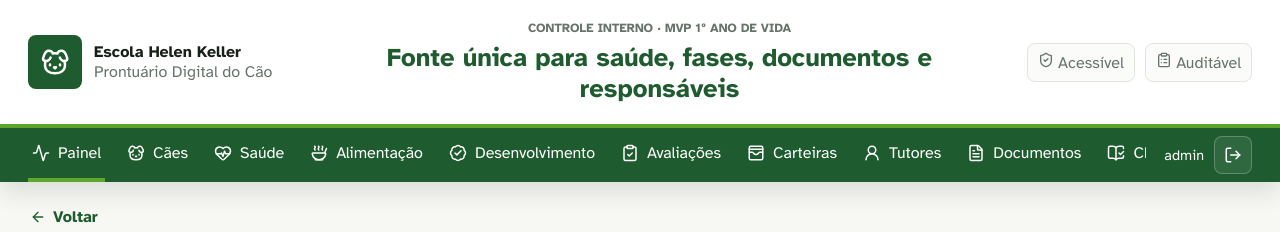
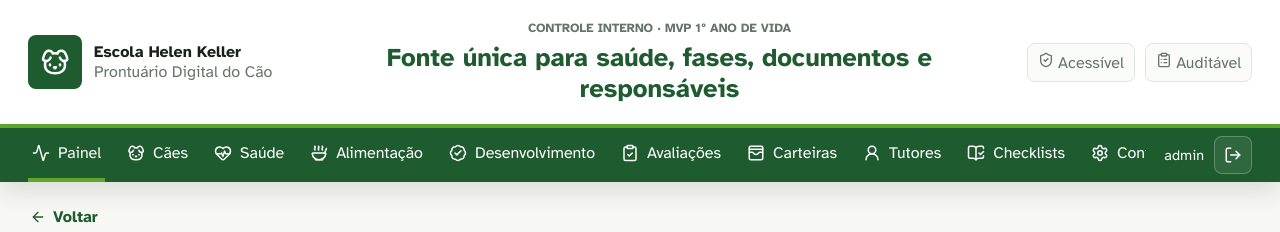
Before and after one commit to RuanZabel/H_KELLER, a React (Vite) app: page /#/painel in a window 1280 px wide. Shown: the top 232 px of the page. Built offline with nearby package versions, Linux system fonts and the light colour scheme; sample sign-in values are in the browser's storage.

Commit message:
retirando o menu documentos

```diff
--- a/src/components/layout/AppLayout.jsx
+++ b/src/components/layout/AppLayout.jsx
@@ -7,7 +7,7 @@ import {
 import { NavLink, Outlet } from 'react-router-dom';
 import BackButton from '../common/BackButton.jsx';
 import { useAuth } from '../../context/AuthContext.jsx';
-import { privateRoutes } from '../../routes/routeConfig.jsx';
+import { navigationRoutes } from '../../routes/routeConfig.jsx';
 
 export default function AppLayout() {
   const { logout, user } = useAuth();
@@ -17,7 +17,7 @@ export default function AppLayout() {
       <Header />
       <nav className="top-nav" aria-label="Navegação principal">
         <div className="nav-scroll">
-          {privateRoutes.map((item) => <NavItem key={item.path} {...item} />)}
+          {navigationRoutes.map((item) => <NavItem key={item.path} {...item} />)}
         </div>
         <div className="session-menu">
           <span>{user?.role}</span>
--- a/src/routes/routeConfig.jsx
+++ b/src/routes/routeConfig.jsx
@@ -36,3 +36,5 @@ export const privateRoutes = [
   { path: '/checklists', icon: BookOpenCheck, label: 'Checklists', element: <ChecklistsPage /> },
   { path: '/config', icon: Settings, label: 'Config', element: <ConfigPage /> }
 ];
+
+export const navigationRoutes = privateRoutes.filter((route) => route.path !== '/documentos');
```
